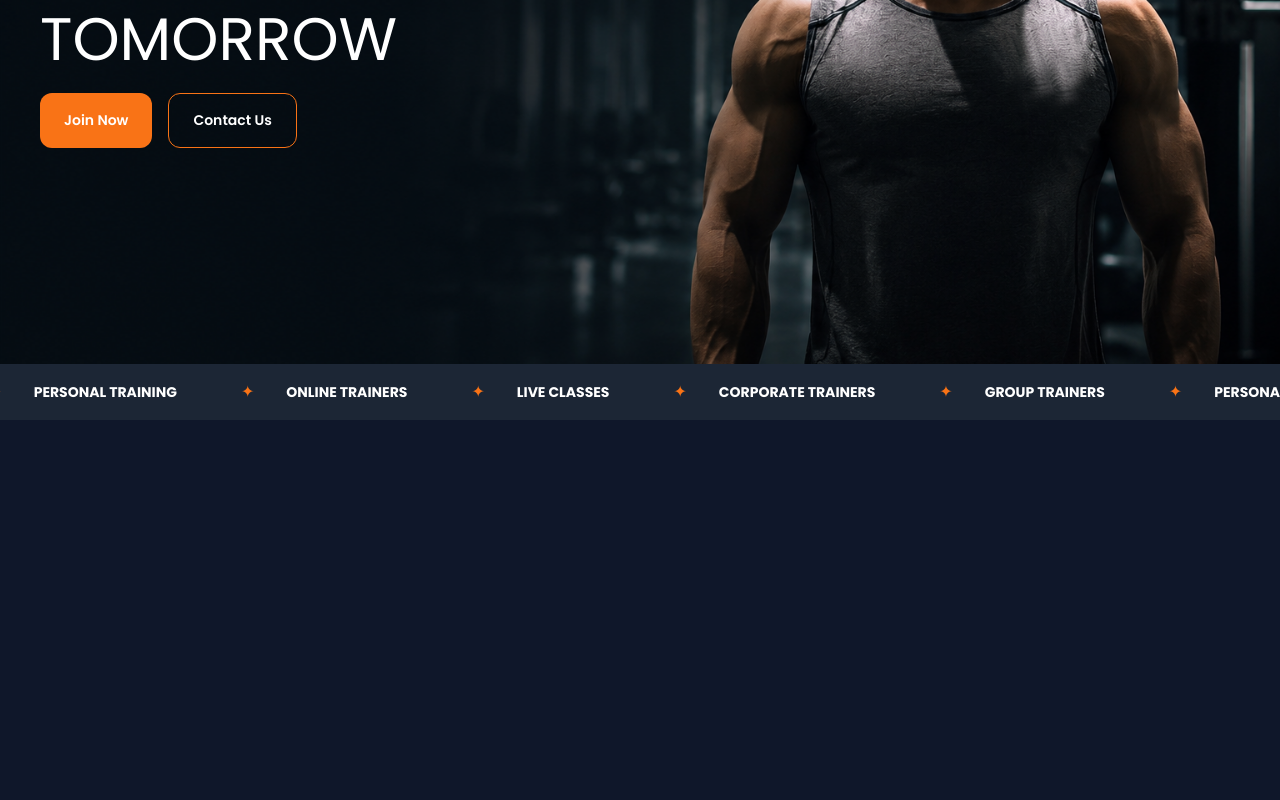
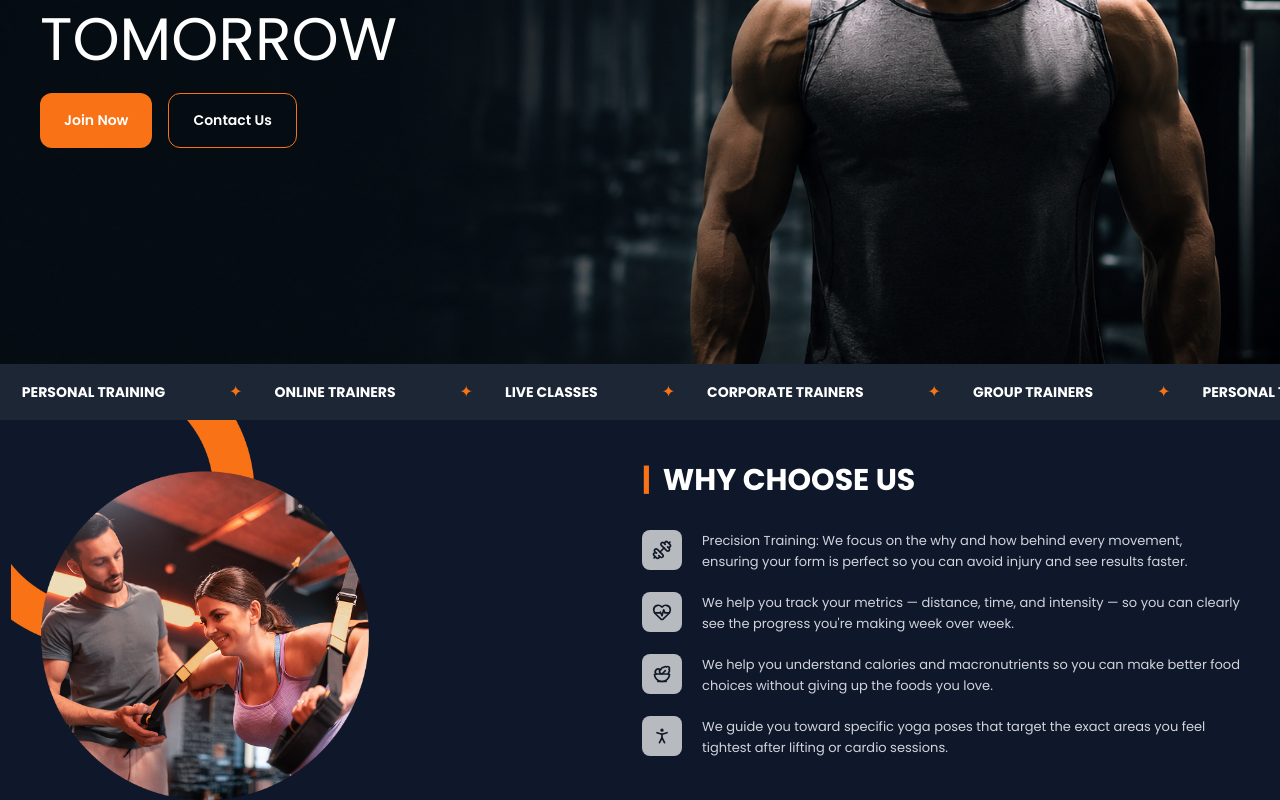
Before and after one commit to Winbac/fitnessbridge, a Next.js app: page / in a window 1280 px wide. Shown: the part 436-1236 px from the top of the page. Before the commit the page ends 856 px from the top, so only its background shows below. Built offline with nearby package versions, Linux system fonts and the light colour scheme.

Commit message:
Added why choose us section

```diff
--- a/app/page.tsx
+++ b/app/page.tsx
@@ -1,12 +1,13 @@
 import Hero from "@/components/sections/Hero";
 import ServicesMarquee from "@/components/sections/ServicesMarquee";
+import WhyChooseUs from "@/components/sections/WhyChooseUs";
 
 export default function Home() {
   return (
     <main>
       <Hero />
       <ServicesMarquee />
-
+      <WhyChooseUs />
     </main>
   );
 }
--- /dev/null
+++ b/components/sections/WhyChooseUs.tsx
@@ -0,0 +1,69 @@
+import Image from "next/image";
+import { Dumbbell, HeartPulse, Salad, PersonStanding } from "lucide-react";
+import Container from "@/components/layout/Container";
+
+const features = [
+  {
+    icon: Dumbbell,
+    text: "Precision Training: We focus on the why and how behind every movement, ensuring your form is perfect so you can avoid injury and see results faster.",
+  },
+  {
+    icon: HeartPulse,
+    text: "We help you track your metrics — distance, time, and intensity — so you can clearly see the progress you're making week over week.",
+  },
+  {
+    icon: Salad,
+    text: "We help you understand calories and macronutrients so you can make better food choices without giving up the foods you love.",
+  },
+  {
+    icon: PersonStanding,
+    text: "We guide you toward specific yoga poses that target the exact areas you feel tightest after lifting or cardio sessions.",
+  },
+];
+
+export default function WhyChooseUs() {
+  return (
+    <section className="bg-[#0F172A]">
+      <Container>
+        <div className="grid items-center gap-1 lg:grid-cols-2">
+        <div className="relative flex justify-center lg:justify-start">
+  <div className="relative lg:-ml-10">
+    <Image
+      src="/Image/group 1.png"
+      alt="Personal trainer guiding gym member"
+      width={560}
+      height={560}
+      className="h-[320px] w-[320px] object-contain lg:h-[380px] lg:w-[380px]"
+    />
+  </div>
+</div>
+
+          <div>
+            <h2 className="mb-8 text-2xl font-bold text-white lg:text-3xl">
+              <span className="mr-3 text-[#F97316]">|</span>
+              WHY CHOOSE US
+            </h2>
+
+            <div className="flex flex-col gap-5">
+              {features.map((item, index) => {
+                const Icon = item.icon;
+
+                return (
+                  <div key={index} className="flex items-start gap-5">
+                    <div className="flex h-10 w-10 shrink-0 items-center justify-center rounded-lg bg-white/70 text-[#111827]">
+                      <Icon size={20} />
+                    </div>
+
+                    <p className="max-w-[580px] text-[13px] leading-relaxed text-[#D1D5DB]">
+                      {item.text}
+                    </p>
+                  </div>
+                );
+              })}
+            </div>
+          </div>
+        </div>
+      </Container>
+    </section>
+  );
+}
```
Also changed, not shown: public/Image/Group 1.png (added).
